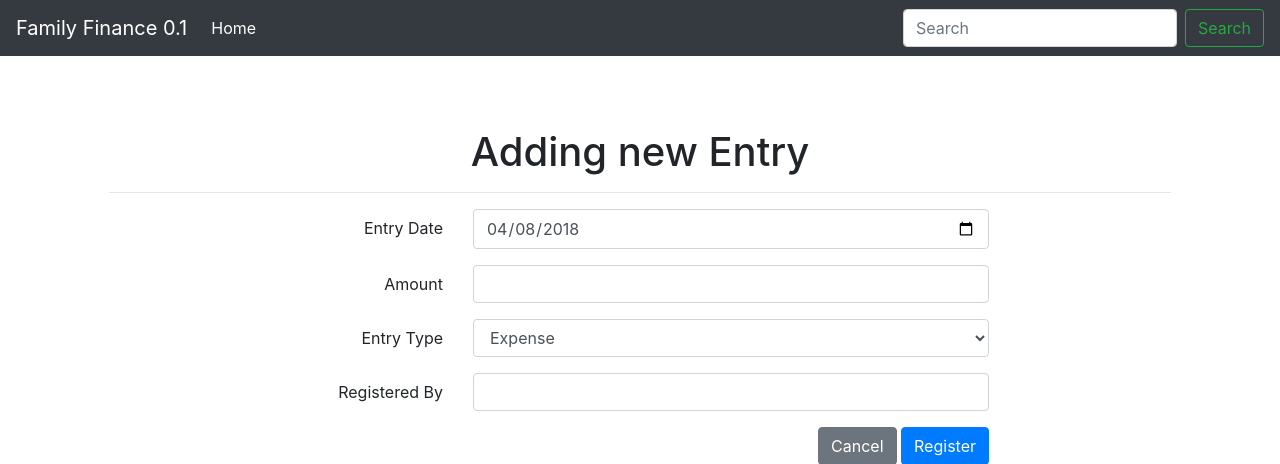
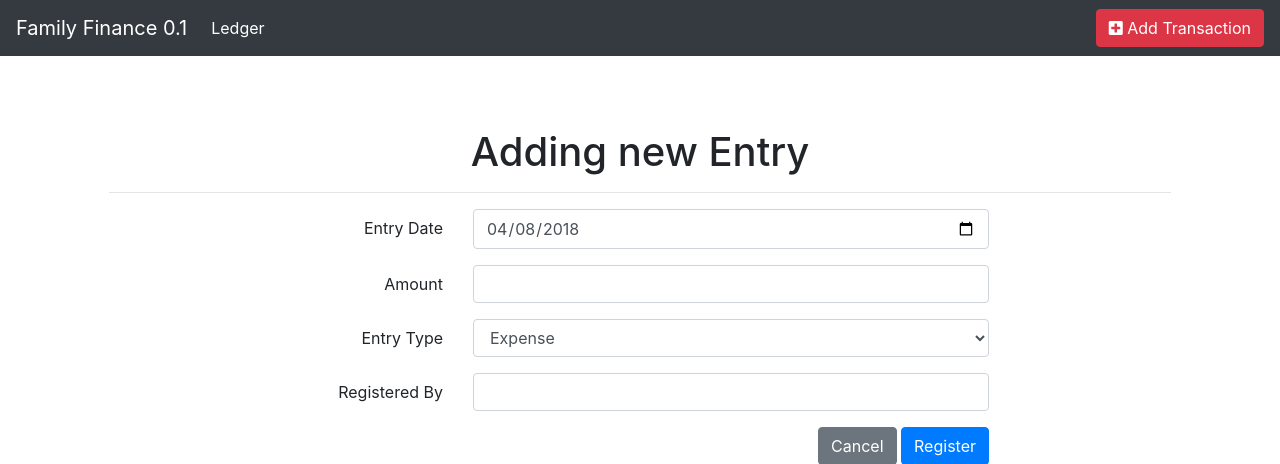
Before and after one commit to shpetimhaxhiu/familyFinance, a PHP site: page /add.php in a window 1280 px wide. Shown: the top 464 px of the page. Run offline with PHP 8.4, Linux system fonts and the light colour scheme; some libraries are stand-ins or nearby versions.

Commit message:
[add] links to navigate through application

```diff
--- a/header.php
+++ b/header.php
@@ -25,7 +25,7 @@ require 'include/globals.php'; ?>
   <body>
 
     <nav class="navbar navbar-expand-md navbar-dark bg-dark fixed-top">
-      <a class="navbar-brand" href="#"><?php echo $app, ' ', $version;?></a>
+      <a class="navbar-brand" href="index.php"><?php echo $app, ' ', $version;?></a>
       <button class="navbar-toggler" type="button" data-toggle="collapse" data-target="#navbarsExampleDefault" aria-controls="navbarsExampleDefault" aria-expanded="false" aria-label="Toggle navigation">
         <span class="navbar-toggler-icon"></span>
       </button>
@@ -33,7 +33,7 @@ require 'include/globals.php'; ?>
       <div class="collapse navbar-collapse" id="navbarsExampleDefault">
         <ul class="navbar-nav mr-auto">
           <li class="nav-item active">
-            <a class="nav-link" href="#">Home <span class="sr-only">(current)</span></a>
+            <a class="nav-link" href="index.php">Ledger <span class="sr-only">(current)</span></a>
           </li>
           <!-- <li class="nav-item">
             <a class="nav-link" href="#">Link</a>
@@ -50,9 +50,9 @@ require 'include/globals.php'; ?>
             </div>
           </li> -->
         </ul>
-        <form class="form-inline my-2 my-lg-0">
-          <input class="form-control mr-sm-2" type="text" placeholder="Search" aria-label="Search">
-          <button class="btn btn-outline-success my-2 my-sm-0" type="submit">Search</button>
-        </form>
+        <div class="my-2 my-lg-0" >
+          <!-- <input class="form-control mr-sm-2" type="text" placeholder="Search" aria-label="Search"> -->
+          <a href="add.php" class="btn btn-danger" style="color:white;"><i class="fas fa-plus-square"></i>  Add Transaction</a>
+        </div>
       </div>
     </nav>
```
